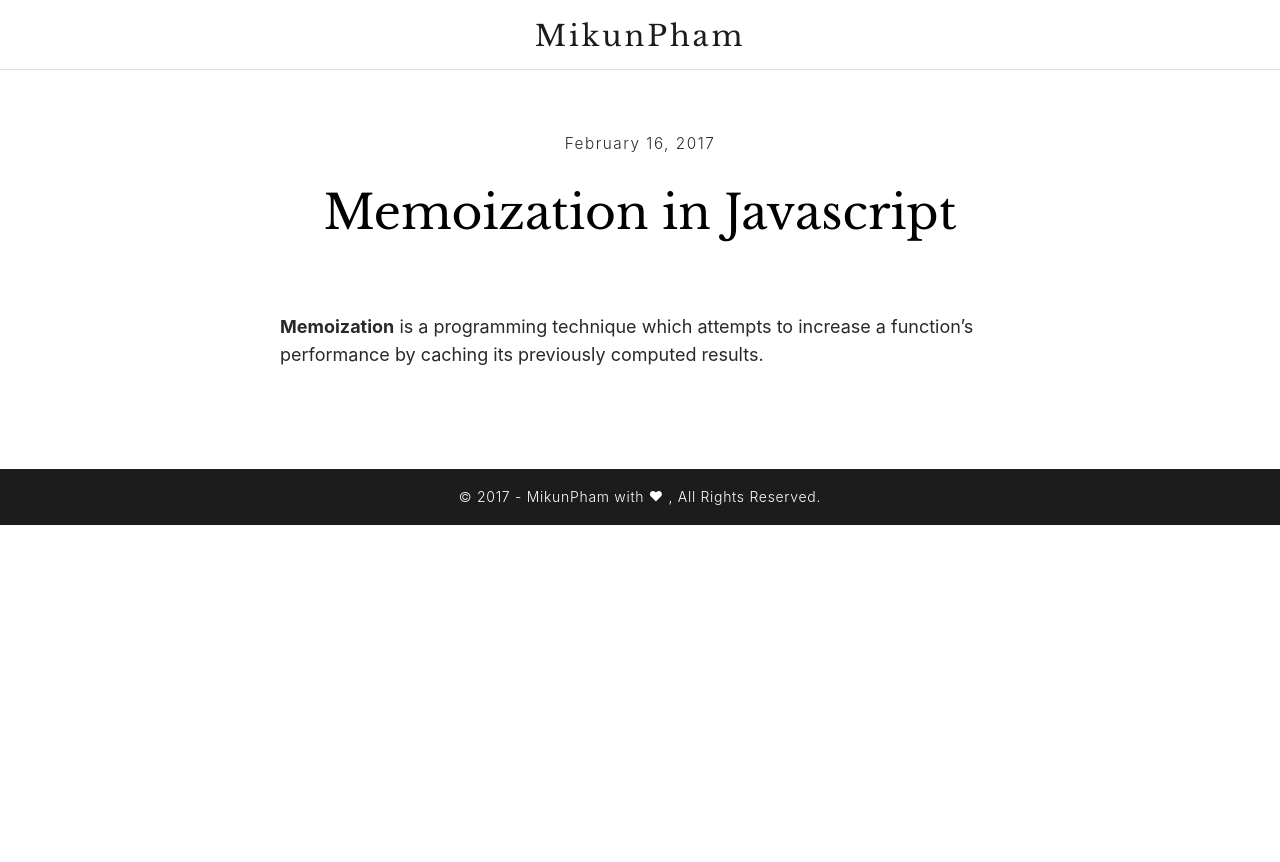
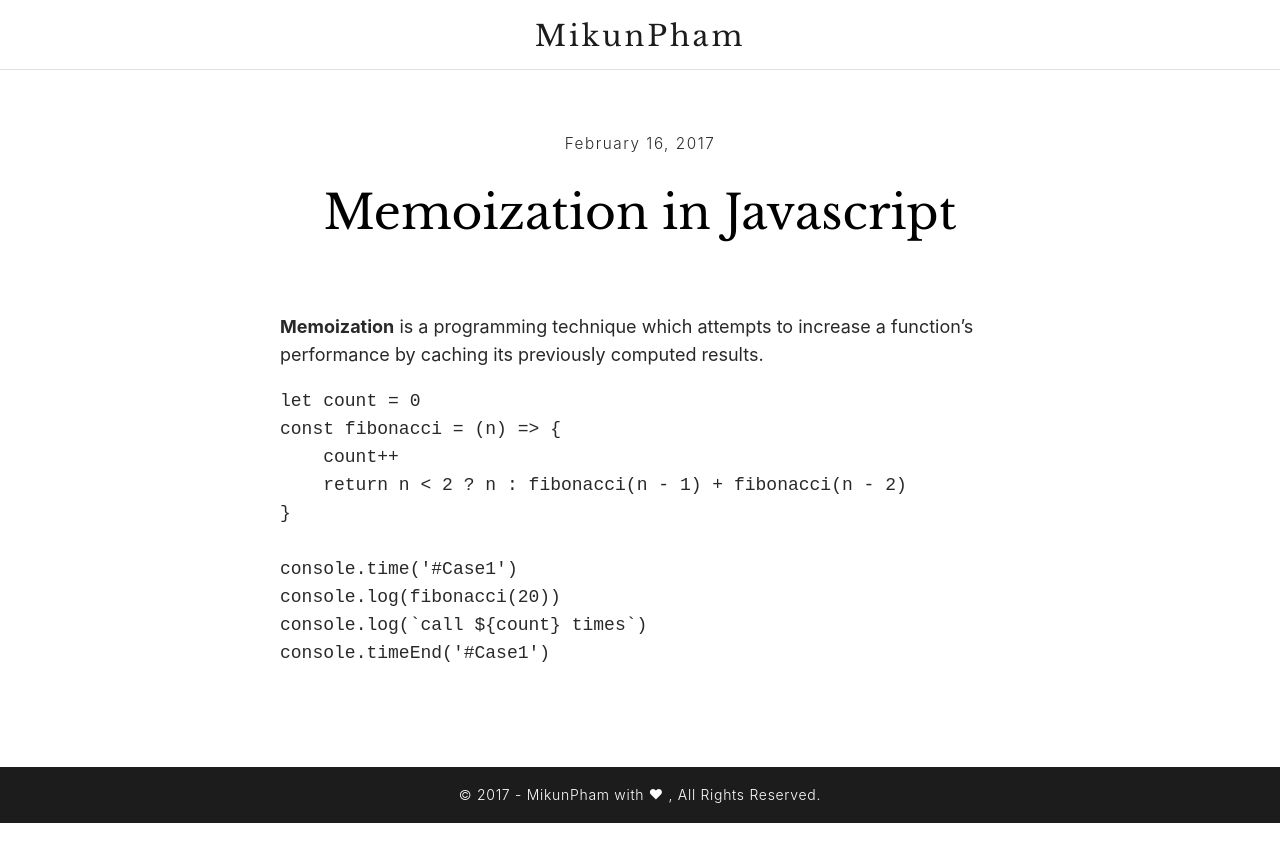
Before and after one commit to mikunpham/mikunpham.github.io, a Jekyll site: the page built from _posts/2017-02-16-memoization.md, in a window 1280 px wide. Shown: the top 862 px of the page. Built offline with Jekyll 4.4.1, drawn with Linux system fonts in a browser that asks for light colours.

Commit message:
Update Feb-16-2017

````diff
--- a/_posts/2017-02-16-memoization.md
+++ b/_posts/2017-02-16-memoization.md
@@ -9,3 +9,16 @@ tags:
 
 
 **Memoization** is a programming technique which attempts to increase a function’s performance by caching its previously computed results.
+
+```javascript
+let count = 0
+const fibonacci = (n) => {
+    count++
+    return n < 2 ? n : fibonacci(n - 1) + fibonacci(n - 2)
+}
+
+console.time('#Case1')
+console.log(fibonacci(20))
+console.log(`call ${count} times`)
+console.timeEnd('#Case1')
+```
````
